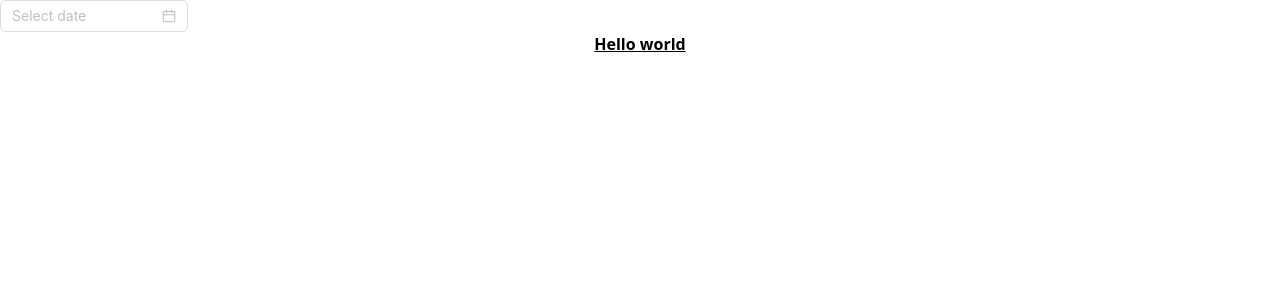
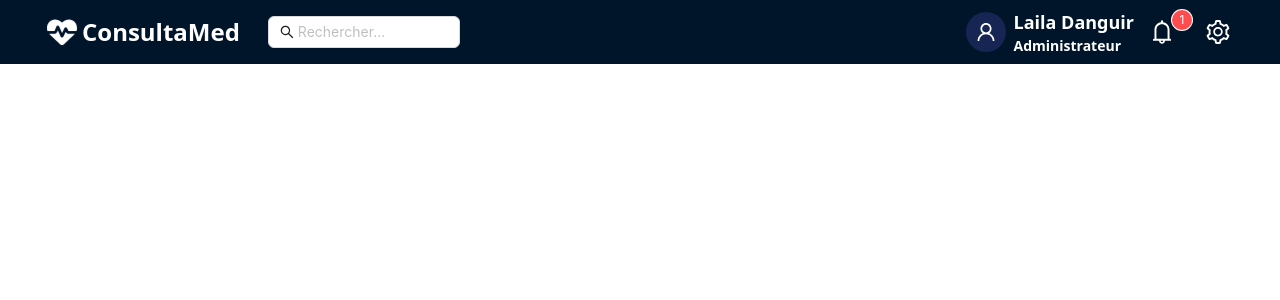
Before and after one commit to AbdoB3/Projet_final_backOffice, a React (Vite) app: page / in a window 1280 px wide. Shown: the top 300 px of the page. Built offline with nearby package versions, Linux system fonts and the light colour scheme.

Commit message:
Header-Dash

```diff
--- a/src/App.jsx
+++ b/src/App.jsx
@@ -1,15 +1,14 @@
-import React from 'react';
-import { DatePicker } from 'antd';
+
+import Header from "./Components/Header.jsx";
+
 
 function App() {
 
   return (
     <>
-    <DatePicker/>
-      <h1 className=" underline font-bold text-center">
-        Hello world
-      </h1>
+      <Header/>
     </>
+
   )
 }
 
--- /dev/null
+++ b/src/Components/Header.jsx
@@ -0,0 +1,42 @@
+import React from 'react';
+import { Layout, Input, Avatar, Badge } from 'antd';
+import { UserOutlined, BellOutlined, SearchOutlined, SettingOutlined, LogoutOutlined } from '@ant-design/icons';
+import { FontAwesomeIcon } from '@fortawesome/react-fontawesome';
+import { faHeartbeat } from '@fortawesome/free-solid-svg-icons';
+
+const { Header } = Layout;
+
+const DashboardHeader = () => {
+  // Role de l'utilisateur
+  const role = "Administrateur";
+
+  return (
+    <Header className="header flex items-center justify-between">
+      {/* Logo */}
+      <div className="logo flex items-center">
+        <FontAwesomeIcon icon={faHeartbeat} className="text-white text-2xl mr-2 " beat />
+        <span className="font-bold text-white text-2xl">ConsultaMed</span>
+      </div>
+
+      {/* Search Bar */}
+      <div className="flex items-center ml-7 mr-auto">
+        <Input placeholder="Rechercher..." prefix={<SearchOutlined />} className="w-48" />
+      </div>
+
+      {/* User Info */}
+      <div className="flex items-center">
+        <Avatar className="bg-blue-950 mr-2" icon={<UserOutlined />} size={40} />
+        <div className="text-white text-lg font-semibold mr-4">
+          <div>Laila Danguir</div>
+          <div className="text-sm">{role}</div>
+        </div>
+        <Badge count={1}>
+          <BellOutlined className="text-white text-2xl mr-2" />
+        </Badge>
+        <SettingOutlined className="text-white text-2xl ml-6" />
+      </div>
+    </Header>
+  );
+}
+
+export default DashboardHeader;
```
